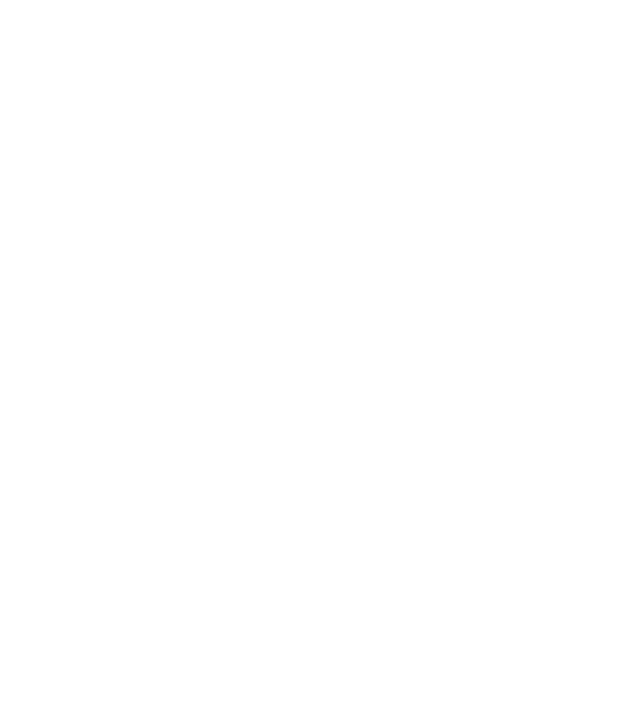
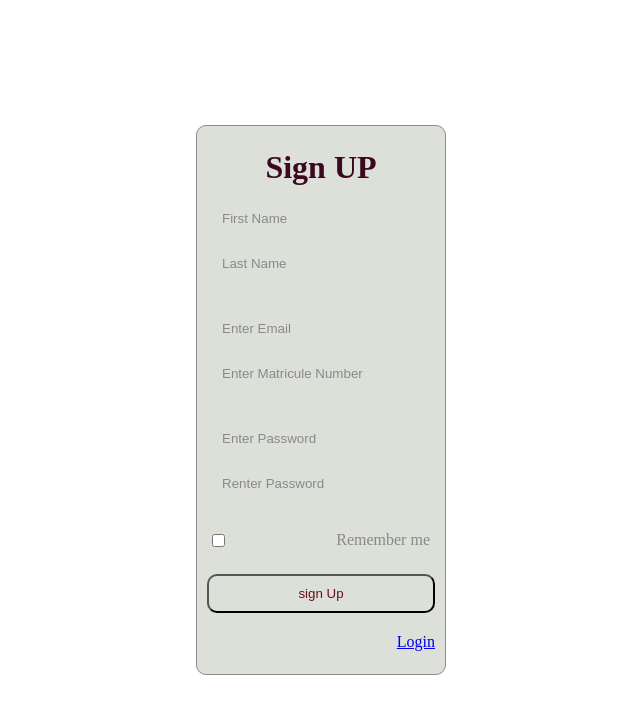
Before and after one commit to Bigben4/school-ERP, a plain HTML site: page frontend/index.html in a window 1280 px wide. Shown: the whole page, without its empty margins (319-959 px from the left). Drawn offline with Linux system fonts and the light colour scheme.

Commit message:
made chagnges to the db and also created alogin and signup page

```diff
--- a/backend/db.js
+++ b/backend/db.js
@@ -3,11 +3,9 @@
 const sql = require('mssql');
 
 const config =  {
-    user: 'sa',
-    password: 'password',
-    server:'localhost',
+    server:'(localdb)\\MSSQLLocalDB',
     database:'schoolerp',
-    Option: {
+    options: {
         trustServerCertificate: true
     }
 };
--- a/frontend/index.html
+++ b/frontend/index.html
@@ -3,9 +3,64 @@
 <head>
     <meta charset="UTF-8">
     <meta name="viewport" content="width=device-width, initial-scale=1.0">
-    <title>Document</title>
+    <link rel="stylesheet" href="style.css">
+    <script src="index.js" defer></script>
+    <title>User</title>
 </head>
 <body>
 
+    <form action="" class="registerform" id="registerform">
+        <h1>Sign UP</h1>
+        <div class="Name-input">
+            <input type="text" placeholder="First Name" required>
+            <input type="text" placeholder="Last Name" required>
+        </div>
+        <div class="Matricule">
+            <input type="email" placeholder="Enter Email">
+            <input type="number" placeholder="Enter Matricule Number">
+        </div>
+        <div class="Password">
+            <input type="password" placeholder="Enter Password" required>
+            <input type="password" placeholder="Renter Password" required>
+        </div>
+        <div class="checkbox">
+            <input type="checkbox">
+            <p>Remember me</p>
+        </div>
+        <div class="signup-btn">
+            <Button>sign Up</Button>
+        </div>
+         <div class="HaveAccount">
+             <a href="#loginform" id="login-btn">Login</a>
+        </div>
+    </form>
+
+    <form action="" class="Login registerform" id="loginform" style="display: none;">
+
+        <h1>Login</h1>
+        <div class="Name-input">
+            <input type="text" placeholder="First Name" required>
+            <input type="text" placeholder="Last Name" required>
+        </div>
+        <div class="Matricule">
+            <input type="email" placeholder="Enter Email">
+            <input type="number" placeholder="Enter Matricule Number">
+        </div>
+        <div class="Password">
+            <input type="password" placeholder="Enter Password" required>
+        </div>
+        <div class="checkbox">
+            <input type="checkbox">
+            <p>Remember me</p>
+        </div>
+        <div class="signup-btn">
+            <Button>Login</Button>
+        </div>
+        <div class="HaveAccount">
+             <a href="#registerform" id="register-btn">Register</a>
+        </div>
+    </form>
+
+    <script src="index.js"></script>
 </body>
 </html>
--- /dev/null
+++ b/frontend/index.js
@@ -0,0 +1,15 @@
+
+const register = document.getElementById('registerform');
+const loginform = document.getElementById('loginform');
+const register_btn = document.getElementById('register-btn')
+const login_btn = document.getElementById('login-btn');
+
+register_btn.addEventListener('click', () => {
+    register.style.display = 'block';
+    loginform.style.display = 'none';
+})
+
+login_btn.addEventListener('click', () => {
+       loginform.style.display = 'block';
+       register.style.display = 'none';
+});
--- /dev/null
+++ b/frontend/style.css
@@ -0,0 +1,120 @@
+
+
+
+
+*{
+    padding:0;
+    margin:0;
+    box-sizing: border-box;
+}
+:root{
+    --accent--:#6b0f1a;
+    --active-: #3b081f; /*for headings text, main text, important labels */
+    --bg-color:#dce0d9;
+    --placeholder-:#898989; /*for text discriptions, helper text, small infor*/
+    --border-:  #8d8f88; /* disabled buttons, input placeholders, inactive label*/
+}
+body{
+    width: 100vw;
+    height: 100vh;
+    display:flex;
+    align-items: center;
+    justify-content: center;
+}
+
+/* Signup form  */
+.registerform{
+    height:550px;
+    width:250px;
+    display: flex;
+    align-items: center;
+    justify-content: center;
+    border-radius:10px;
+    flex-direction: column;
+    border: 1px solid var(--border-);
+    background-color: var(--bg-color);
+}
+.registerform input{
+   background-color:var(--bg-form-);
+   border: var(--border-);
+}
+.registerform input:active{
+   border: var(--active-);
+}
+.registerform input:hover{
+   border:var(--active-);
+}
+
+form input::placeholder{
+    color: var(--placeholder-);
+}
+form h1{
+    margin-top:10px;
+    color: var(--active-);
+}
+.Name-input{
+    width: 100%;
+    display: flex;
+    padding:10px;
+    flex-direction: column;
+}
+.Name-input input{
+    margin: 5px;
+    padding:10px;
+    border-radius:10px;
+}
+.Matricule{
+     width: 100%;
+    display: flex;
+    padding:10px;
+    flex-direction: column;
+}
+.Matricule input{
+     margin: 5px;
+    padding:10px;
+    border-radius:10px;
+}
+.Password{
+     width: 100%;
+    display: flex;
+    padding:10px;
+    flex-direction: column;
+}
+.Password input{
+    margin: 5px;
+    padding:10px;
+    border-radius:10px;
+}
+.checkbox{
+    width:100%;
+    display: flex;
+    align-items:center;
+    justify-content: space-between;
+    padding:15px;
+}
+.checkbox p{
+    color:var(--placeholder-);
+}
+
+.signup-btn{
+    width:100%;
+    padding:10px;
+    display: flex;
+    align-items: center;
+    justify-content: center;
+}
+.signup-btn button{
+    width:100%;
+    padding:10px;
+    border-radius:10px;
+    color: var(--accent--);
+    background-color: var(--bg-color);
+}
+
+.HaveAccount{
+    width:100%;
+    display: flex;
+    padding:10px;
+    align-items: center;
+    justify-content: end;
+}
```
Also changed, not shown: backend/package.json (+8 -0 lines).
